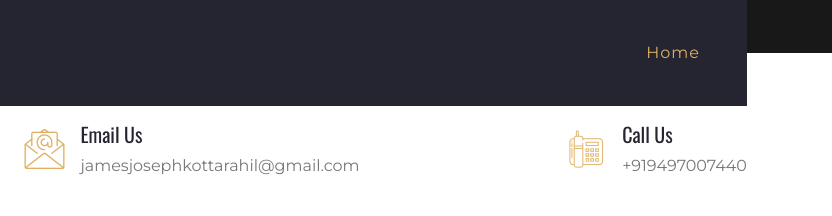
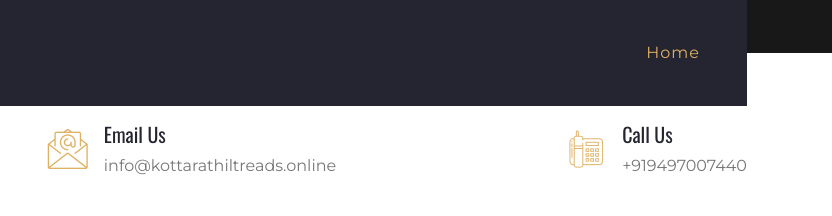
Before and after one commit to Jemelkjames/kottarathiltreads.online, a plain HTML site: page index.html in a window 1280 px wide. Shown: the top 216 px of the page, 448-1280 px from the left. Drawn offline with nearby package versions, Linux system fonts and the light colour scheme.

Commit message:
added webmail in master

```diff
--- a/index.html
+++ b/index.html
@@ -128,7 +128,7 @@
                         <h1 class="flaticon-email font-weight-normal text-primary m-0 mr-3"></h1>
                         <div class="d-flex flex-column">
                             <h5>Email Us</h5>
-                            <p class="m-0">jamesjosephkottarahil@gmail.com</p>
+                            <p class="m-0"> info@kottarathiltreads.online</p>
                         </div>
                     </div>
                 </div>
```
